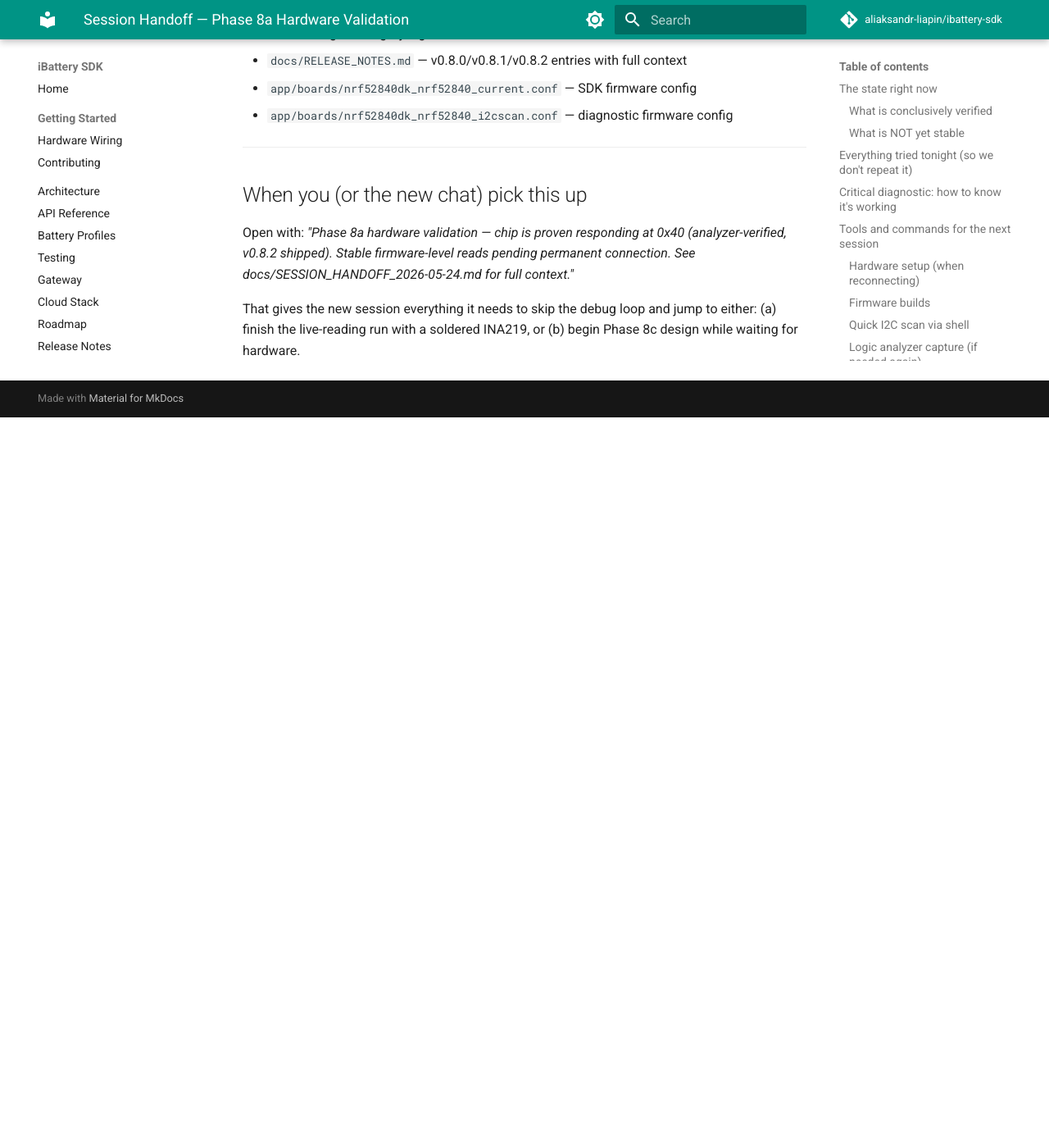
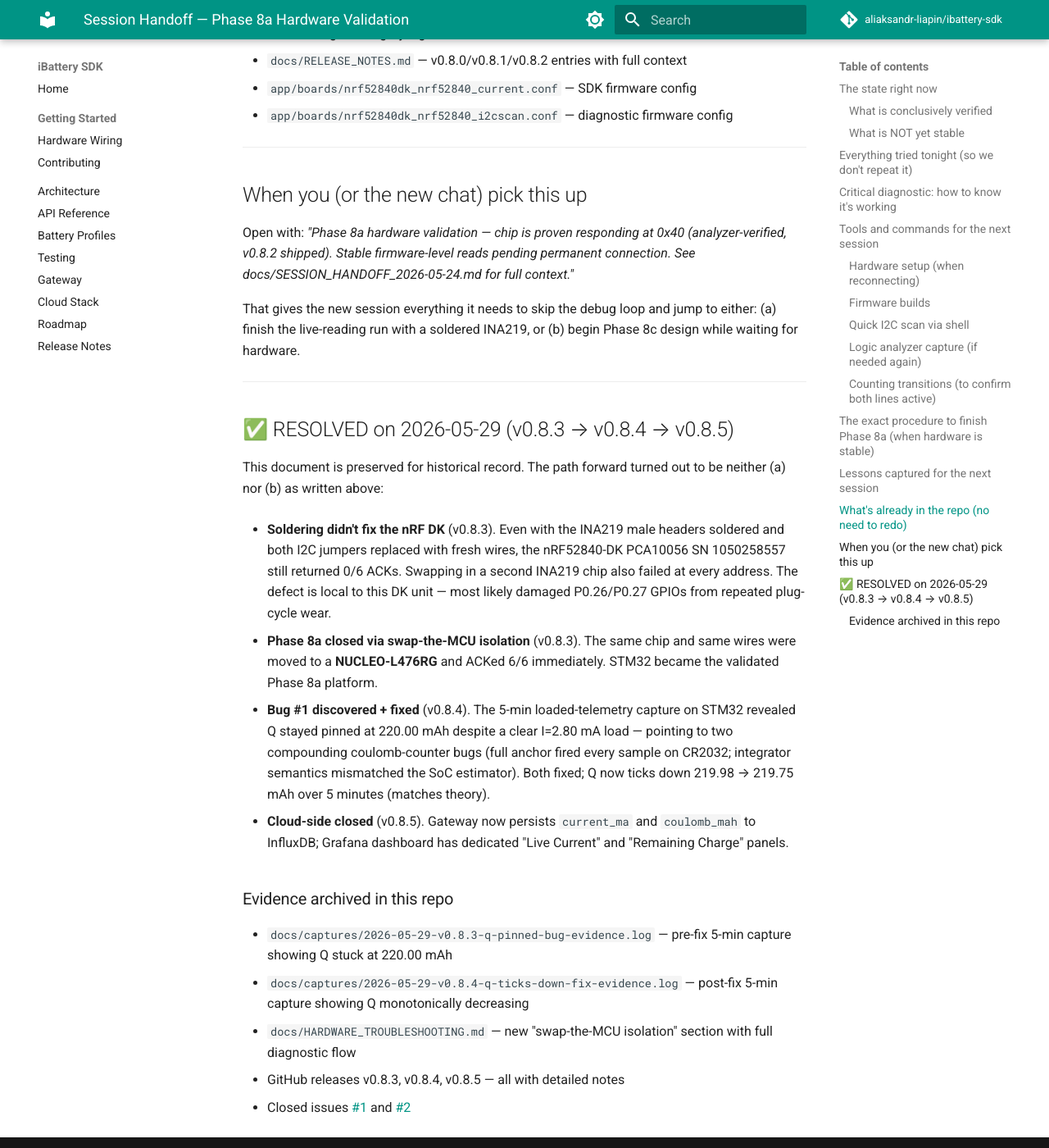
Before and after one commit to aliaksandr-liapin/ibattery-sdk, an MkDocs documentation site: the page built from docs/SESSION_HANDOFF_2026-05-24.md, in a window 1280 px wide and 1400 px high, scrolled down 6170 px. Shown: the whole window at 82% size. Built offline with MkDocs 1.6.1 and Material for MkDocs 9.7.7, drawn with Linux system fonts in a browser that asks for light colours; comment, search, counter and statistics services are not loaded; before the commit the page ends 6679 px from its top, so only the background shows below that.

Commit message:
docs: sync v0.8.3 → v0.8.5 state across top-level + index, archive hardware captures
After today's three patch releases the project status copy in several
top-level docs was stale (still showed v0.8.0 / pre-soldering / pending
hardware validation). Bring everything to v0.8.5, and archive the
hardware capture evidence in-repo so it survives /tmp cleanup.

- CLAUDE.md         Version, Phase 8a status, next milestone, doc map
- README.md         Status row, west manifest revision (v0.8.0 → v0.8.5)
- docs/index.md     Status row, west manifest revision (v0.8.0 → v0.8.5)
- docs/SESSION_HANDOFF_2026-05-24.md
                    Added "RESOLVED on 2026-05-29" footer pointing to
                    today's three releases + the archived captures
- docs/captures/    NEW directory + README
                    - 2026-05-29-v0.8.3-q-pinned-bug-evidence.log
                    - 2026-05-29-v0.8.4-q-ticks-down-fix-evidence.log

No code changes. 17 C tests + 67 gateway tests still green.

Co-Authored-By: Claude Opus 4.7 (1M context) <noreply@anthropic.com>

```diff
--- a/docs/SESSION_HANDOFF_2026-05-24.md
+++ b/docs/SESSION_HANDOFF_2026-05-24.md
@@ -282,3 +282,44 @@ permanent connection. See docs/SESSION_HANDOFF_2026-05-24.md for full context."*
 That gives the new session everything it needs to skip the debug loop and
 jump to either: (a) finish the live-reading run with a soldered INA219, or
 (b) begin Phase 8c design while waiting for hardware.
+
+---
+
+## ✅ RESOLVED on 2026-05-29 (v0.8.3 → v0.8.4 → v0.8.5)
+
+This document is preserved for historical record. The path forward turned
+out to be neither (a) nor (b) as written above:
+
+- **Soldering didn't fix the nRF DK** (v0.8.3). Even with the INA219 male
+  headers soldered and both I2C jumpers replaced with fresh wires, the
+  nRF52840-DK PCA10056 SN 1050258557 still returned 0/6 ACKs. Swapping in
+  a second INA219 chip also failed at every address. The defect is local
+  to this DK unit — most likely damaged P0.26/P0.27 GPIOs from repeated
+  plug-cycle wear.
+
+- **Phase 8a closed via swap-the-MCU isolation** (v0.8.3). The same chip
+  and same wires were moved to a **NUCLEO-L476RG** and ACKed 6/6
+  immediately. STM32 became the validated Phase 8a platform.
+
+- **Bug #1 discovered + fixed** (v0.8.4). The 5-min loaded-telemetry
+  capture on STM32 revealed Q stayed pinned at 220.00 mAh despite a clear
+  I=2.80 mA load — pointing to two compounding coulomb-counter bugs (full
+  anchor fired every sample on CR2032; integrator semantics mismatched the
+  SoC estimator). Both fixed; Q now ticks down 219.98 → 219.75 mAh over 5
+  minutes (matches theory).
+
+- **Cloud-side closed** (v0.8.5). Gateway now persists `current_ma` and
+  `coulomb_mah` to InfluxDB; Grafana dashboard has dedicated "Live Current"
+  and "Remaining Charge" panels.
+
+### Evidence archived in this repo
+
+- `docs/captures/2026-05-29-v0.8.3-q-pinned-bug-evidence.log` — pre-fix
+  5-min capture showing Q stuck at 220.00 mAh
+- `docs/captures/2026-05-29-v0.8.4-q-ticks-down-fix-evidence.log` —
+  post-fix 5-min capture showing Q monotonically decreasing
+- `docs/HARDWARE_TROUBLESHOOTING.md` — new "swap-the-MCU isolation"
+  section with full diagnostic flow
+- GitHub releases v0.8.3, v0.8.4, v0.8.5 — all with detailed notes
+- Closed issues [#1](https://github.com/aliaksandr-liapin/ibattery-sdk/issues/1)
+  and [#2](https://github.com/aliaksandr-liapin/ibattery-sdk/issues/2)
--- /dev/null
+++ b/docs/captures/README.md
@@ -0,0 +1,30 @@
+# Hardware Capture Evidence
+
+Archived serial-telemetry captures and bench evidence used to validate
+firmware behavior on real hardware. These are kept in the repo as
+gold-standard "evidence of fix" for major releases — each file is a
+deterministic record of what came off the device at a particular
+firmware version.
+
+| File | What it shows | Related release |
+|------|---------------|-----------------|
+| `2026-05-29-v0.8.3-q-pinned-bug-evidence.log` | 5-minute loaded telemetry capture (151 samples) on NUCLEO-L476RG with v0.8.3 firmware: `I=2.80 mA` stable under load, `flags=0x00000000`, but **`Q` pinned at `220.00 mAh`** because the SoC estimator's full anchor re-fires every sample on CR2032 (issue [#1](https://github.com/aliaksandr-liapin/ibattery-sdk/issues/1)). | v0.8.3 |
+| `2026-05-29-v0.8.4-q-ticks-down-fix-evidence.log` | Same rig, same load, 5-minute capture with v0.8.4 firmware: `Q = 219.98 → 219.75 mAh` (Δ = −0.23 mAh, matches theoretical 0.233 mAh at 2.80 mA load), SoC tracks `99.99% → 99.88%`. Proves both Bug A (Q-as-remaining sign flip) and Bug B (one-shot anchor) fixes work end-to-end on hardware. | v0.8.4 |
+
+## How to add new captures
+
+Use the naming convention `YYYY-MM-DD-vX.Y.Z-short-description.log` so the
+filename sorts chronologically and is self-describing. Keep the file
+plain-text (serial dump or structured table) — easy to grep, diff, and
+review without special tooling.
+
+Add a row to the table above documenting what the capture shows and the
+release it informed.
+
+## Why archive these in the repo
+
+These captures are small (< 2 KB each), evidence-heavy, and irreplaceable
+once the hardware is unwired or the firmware is overwritten. They're the
+permanent answer to "did the fix actually work on real silicon?" — much
+more valuable than chat transcripts or release-note prose, which describe
+what the captures show rather than being the captures themselves.
```
Also changed, not shown: CLAUDE.md (+5 -3 lines), README.md (+4 -4 lines), docs/index.md (+4 -3 lines), 2 other files.
